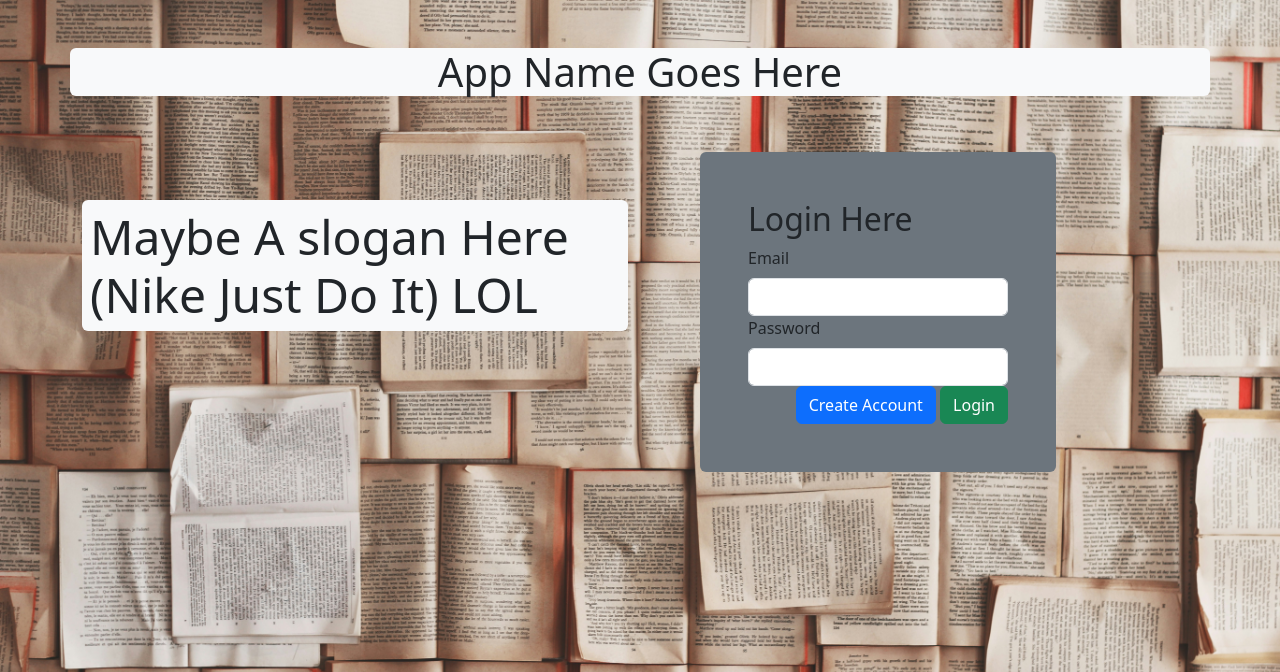
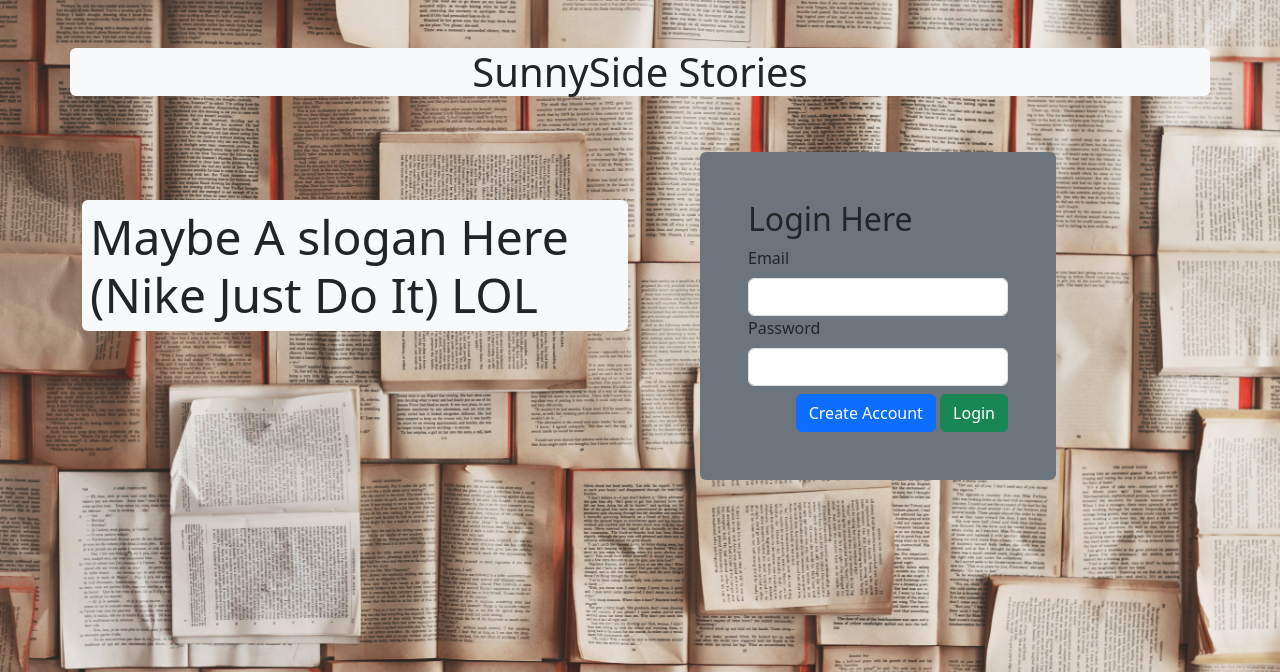
Before and after one commit to ChaseChiga/group_project, a Flask app: page / in a window 1280 px wide. Shown: the top 672 px of the page. Run offline with Flask 3, Linux system fonts and the light colour scheme.

Commit message:
merge main into jason branch

```diff
--- a/flask_app/config/mysqlconnector.py
+++ b/flask_app/config/mysqlconnector.py
@@ -6,7 +6,7 @@ class MySQLConnection:
         # change the user and password as needed
         connection = pymysql.connect(host = 'localhost',
                                     user = 'root',
-                                    password = 'root',
+                                    password = 'rootroot',
                                     db = db,
                                     charset = 'utf8mb4',
                                     cursorclass = pymysql.cursors.DictCursor,
--- a/flask_app/templates/login.html
+++ b/flask_app/templates/login.html
@@ -10,7 +10,7 @@
 <body class="bgimg">
     <div class="container-lg">
         <div class="row mt-5 mb-5">
-            <h1 class="text-center bg-light rounded">App Name Goes Here</h1>
+            <h1 class="text-center bg-light rounded">SunnySide Stories</h1>
         </div>
         <div class="row gap-5">
             <div class="col-md-6">
@@ -24,8 +24,8 @@
                     <label for="">Password</label>
                     <input type="password" class="form-control mt-2" name="password">
                     <div class="text-end">
-                        <a href="/create/account" class="btn btn-primary">Create Account</a>
-                        <button type="submit" class="btn btn-success">Login</button>
+                        <a href="/create/account" class="btn btn-primary mt-2">Create Account</a>
+                        <button type="submit" class="btn btn-success mt-2">Login</button>
                     </div>
 
                 </form>
--- a/flask_app/templates/register.html
+++ b/flask_app/templates/register.html
@@ -11,6 +11,7 @@
     <div class="container">
         <div class="mt-5 mb-5">
             <h1 class="text-center bg-light rounded">App Name Goes Here</h1>
+            <a class="btn btn-primary" href="/login">Home</a>
         </div>
         <div class="row">
             <div class="col-md bg-secondary rounded-circle p-4">
```
